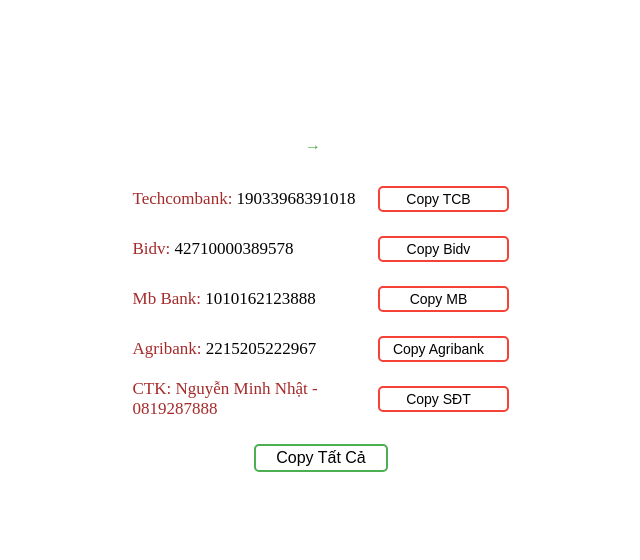
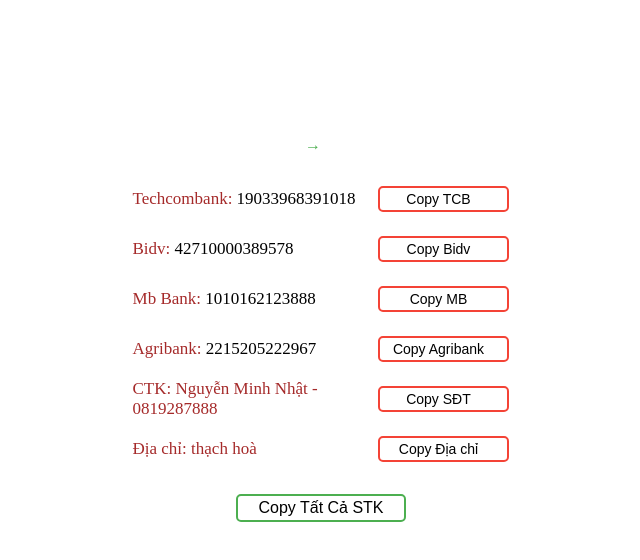
Before and after one commit to milhlhat/STK, a plain HTML site: page index.html in a window 1280 px wide. Shown: the whole page, without its empty margins (319-959 px from the left). Drawn offline with Linux system fonts and the light colour scheme.

Commit message:
thêm mục địa chỉ

```diff
--- a/index.html
+++ b/index.html
@@ -1,6 +1,5 @@
 <!DOCTYPE html>
 <html lang="en">
-
   <head>
     <meta charset="UTF-8" />
     <meta name="viewport" content="width=device-width, initial-scale=1.0" />
@@ -153,13 +152,15 @@
     </style>
   </head>
 
-<body style="
+  <body
+    style="
       padding: 10% 0%;
       display: flex;
       flex-flow: column;
       justify-content: center;
       align-items: center;
-    ">
+    "
+  >
     <div style="padding-bottom: 20px; font-size: 16px; color: #4caf50">
       &rarr; &nbsp; &nbsp;<span id="notify"></span>
     </div>
@@ -170,11 +171,14 @@
           19033968391018
         </div>
         <div class="secondchild">
-        <button onclick="copy('19033968391018')" onmouseout="outFunc()" class="button button3">
+          <button
+            onclick="copy('19033968391018')"
+            onmouseout="outFunc()"
+            class="button button3"
+          >
             Copy TCB
           </button>
         </div>
-
       </div>
 
       <div class="group-btn">
@@ -193,7 +197,11 @@
           <span style="color: brown" class="left">Mb Bank:</span> 1010162123888
         </div>
         <div class="secondchild">
-        <button onclick="copy('1010162123888')" onmouseout="outFunc()" class="button button3">
+          <button
+            onclick="copy('1010162123888')"
+            onmouseout="outFunc()"
+            class="button button3"
+          >
             Copy MB
           </button>
         </div>
@@ -204,7 +212,11 @@
           <span style="color: brown" class="left">Agribank:</span> 2215205222967
         </div>
         <div class="secondchild">
-        <button onclick="copy('2215205222967')" onmouseout="outFunc()" class="button button3">
+          <button
+            onclick="copy('2215205222967')"
+            onmouseout="outFunc()"
+            class="button button3"
+          >
             Copy Agribank
           </button>
         </div>
@@ -215,25 +227,46 @@
           <span style="color: brown">CTK: Nguyễn Minh Nhật - 0819287888</span>
         </div>
         <div class="secondchild">
-
-        <button onclick="copy('0819287888')" onmouseout="outFunc()" class="button button3">
+          <button
+            onclick="copy('0819287888')"
+            onmouseout="outFunc()"
+            class="button button3"
+          >
             Copy SĐT
+          </button>
+        </div>
+      </div>
+      <div class="group-btn">
+        <div class="firstchild">
+          <span style="color: brown">Địa chỉ: thạch hoà </span>
+        </div>
+        <div class="secondchild">
+          <button
+            onclick="copy(
+            `Nguyễn Minh Nhật
+            SĐT: 0819287888
+            Địa chỉ: Trọ Thành Quyên, Thôn 3, Xã Thạch Hoà, Huyện Thạch Thất, Hà Nội`)"
+            onmouseout="outFunc()"
+            class="button button3"
+          >
+            Copy Địa chỉ
           </button>
         </div>
       </div>
     </div>
 
-
-    <button onclick="copy(`Tcb: 19033968391018
+    <button
+      onclick="copy(`Tcb: 19033968391018
     Bidv: 42710000389578
     Mb: 1010162123888
     Agribank: 2215205222967
-    ctk: Nguyễn Minh Nhật - 0819287888`)" onmouseout="outFunc()" class="button button1" style="margin-top: 20px;">Copy
-      Tất Cả</button>
-
-
-
-
+    ctk: Nguyễn Minh Nhật - 0819287888`)"
+      onmouseout="outFunc()"
+      class="button button1"
+      style="margin-top: 20px"
+    >
+      Copy Tất Cả STK
+    </button>
   </body>
   <script>
     function outFunc() {
@@ -249,10 +282,9 @@
       var result = document.execCommand("copy");
       document.body.removeChild(input);
       var tooltip = document.getElementById("notify");
-    if (text.length > 20) text = " Tất cả!";
+      // if (text.length > 20) text = " Tất cả!";
       tooltip.innerHTML = "ĐÃ COPY: " + text;
       return result;
     }
   </script>
-
 </html>
```
Lines whose indentation alone changed are shown as unchanged.
